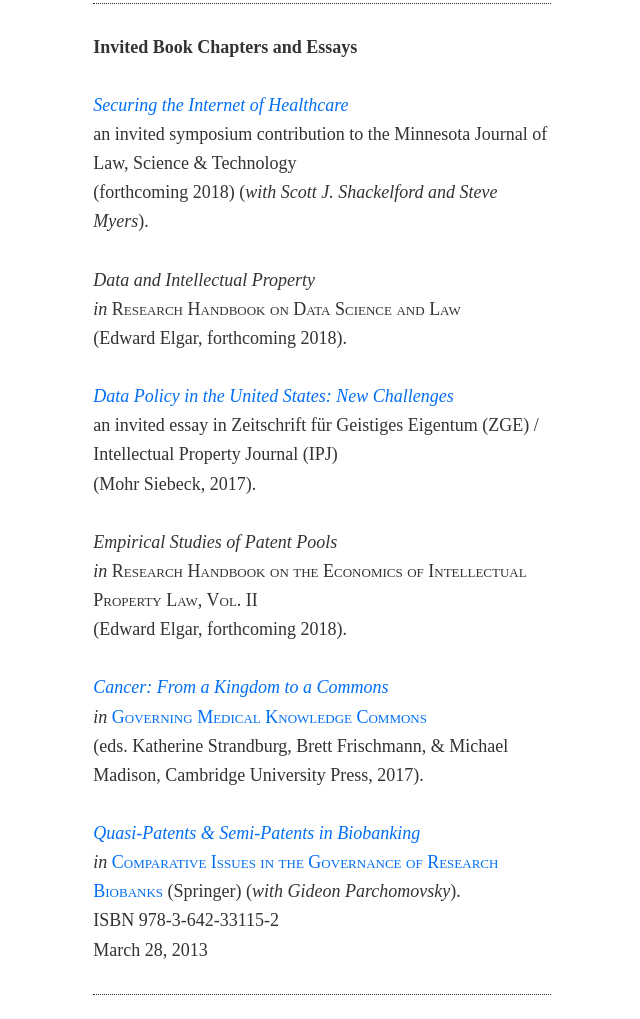
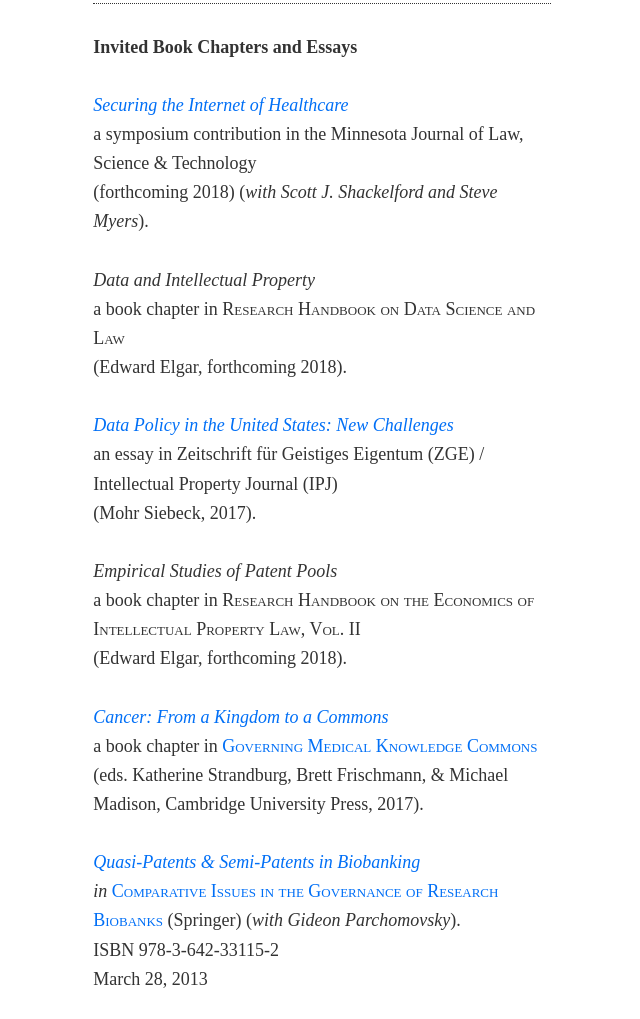
Before and after one commit to mikemattioli/mikemattioli.github.io, a plain HTML site: page index.html in a window 1280 px wide. Shown: the part 1779-2798 px from the top of the page, without its empty margins (606-1246 px from the left). Drawn offline with nearby package versions, Linux system fonts and the light colour scheme.

Commit message:
Update index.html

```diff
--- a/index.html
+++ b/index.html
@@ -176,23 +176,23 @@
 			<div class="subtitles">Invited Book Chapters and Essays</div>
 
 			<p><i><a href="https://ssrn.com/abstract=3128683">Securing the Internet of Healthcare</a></i><br>
-			<span>an invited symposium contribution to the Minnesota Journal of Law, Science & Technology</span><br>
+			<span>a symposium contribution in the Minnesota Journal of Law, Science & Technology</span><br>
 			(forthcoming 2018) (<i>with Scott J. Shackelford and Steve Myers</i>).<br></p>
 
 			<p><i>Data and Intellectual Property</i><br>
-			<i>in&nbsp;</i><span class="abbr">Research Handbook on Data Science and Law</span><br>
+			a book chapter in <span class="abbr">Research Handbook on Data Science and Law</span><br>
 			(Edward Elgar, forthcoming 2018).<br></p>
 
 			<p><i><a href="https://doi.org/10.1628/186723717X15069451170883">Data Policy in the United States: New Challenges</a></i><br>
-			<span>an invited essay in Zeitschrift für Geistiges Eigentum (ZGE) / Intellectual Property Journal (IPJ)</span><br>
+			<span>an essay in Zeitschrift für Geistiges Eigentum (ZGE) / Intellectual Property Journal (IPJ)</span><br>
 			(Mohr Siebeck, 2017).<br></p>
 
 			<p><i>Empirical Studies of Patent Pools</i><br>
-			<i>in&nbsp;</i><span class="abbr">Research Handbook on the Economics of Intellectual Property Law, Vol. II</span><br>
+			a book chapter in <span class="abbr">Research Handbook on the Economics of Intellectual Property Law, Vol. II</span><br>
 			(Edward Elgar, forthcoming 2018).<br></p>
 
 			<p><i><a href="https://ssrn.com/abstract=2971069">Cancer: From a Kingdom to a Commons</a></i><br>
-			<i>in&nbsp;</i><span class="abbr"><a href="http://a.co/32zbbRI">Governing Medical Knowledge Commons</a></span><br>
+			a book chapter in <span class="abbr"><a href="http://a.co/32zbbRI">Governing Medical Knowledge Commons</a></span><br>
 			(eds. Katherine Strandburg, Brett Frischmann, &amp; Michael Madison, Cambridge University Press, 2017).<br></p>
 
 			<p><i><a href="http://link.springer.com/chapter/10.1007/978-3-642-33116-9_14">Quasi-Patents &amp; Semi-Patents in Biobanking</a></i><br><i>in&nbsp;</i><a href="http://amzn.com/3642331157"><span class="abbr">Comparative Issues in the Governance of Research Biobanks</span></a> (Springer)&nbsp;(<i>with Gideon Parchomovsky</i>).<br>ISBN 978-3-642-33115-2<br>March 28, 2013</p>
```
